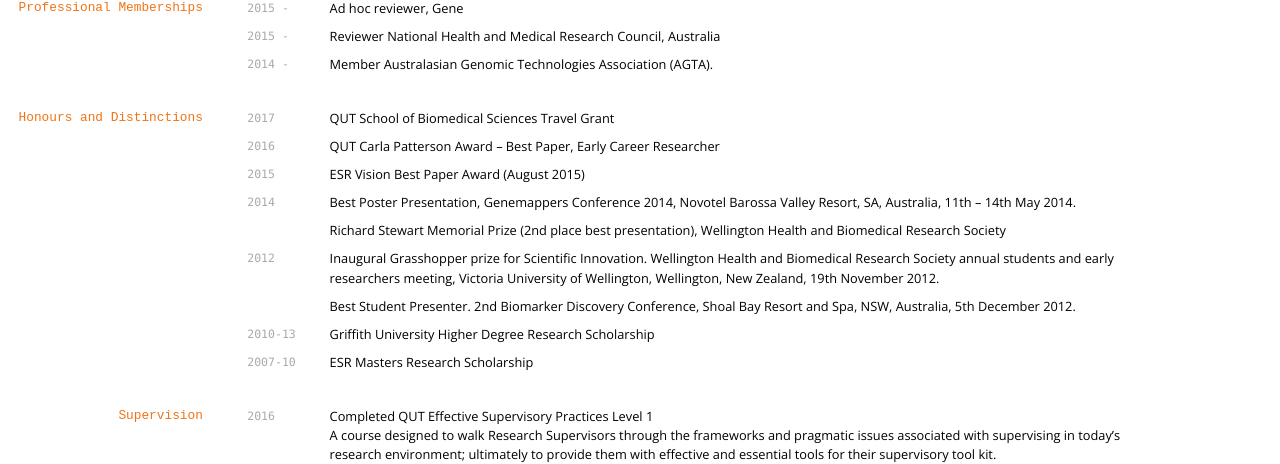
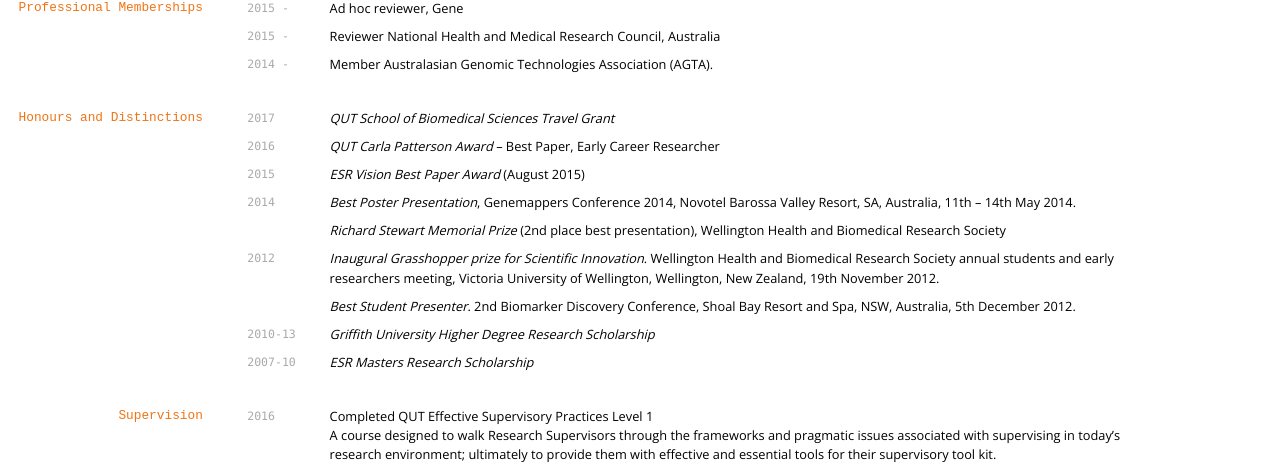
Before and after one commit to sirselim/Miles_CV, a Jekyll site: the page built from index.md, in a window 1280 px wide and 900 px high, scrolled down 825 px. Shown: the part 123-587 px from the top of the window. Built offline with Jekyll 4.4.1, drawn with Linux system fonts in a browser that asks for light colours; some web fonts are replaced.

Commit message:
updated CV

```diff
--- a/index.md
+++ b/index.md
@@ -85,29 +85,29 @@ Member Australasian Genomic Technologies Association (AGTA).
 ### Honours and Distinctions
 
 `2017`
-QUT School of Biomedical Sciences Travel Grant
+_QUT School of Biomedical Sciences Travel Grant_
 
 `2016`
-QUT Carla Patterson Award – Best Paper, Early Career Researcher
+_QUT Carla Patterson Award_ – Best Paper, Early Career Researcher
 
 `2015`
-ESR Vision Best Paper Award (August 2015)
+_ESR Vision Best Paper Award_ (August 2015)
 
 `2014`
-Best Poster Presentation, Genemappers Conference 2014, Novotel Barossa Valley Resort, SA, Australia, 11th – 14th May 2014.
+_Best Poster Presentation_, Genemappers Conference 2014, Novotel Barossa Valley Resort, SA, Australia, 11th – 14th May 2014.
 
-Richard Stewart Memorial Prize (2nd place best presentation), Wellington Health and Biomedical Research Society
+_Richard Stewart Memorial Prize_ (2nd place best presentation), Wellington Health and Biomedical Research Society
 
 `2012`
-Inaugural Grasshopper prize for Scientific Innovation. Wellington Health and Biomedical Research Society annual students and early researchers meeting, Victoria University of Wellington, Wellington, New Zealand, 19th November 2012.
+_Inaugural Grasshopper prize for Scientific Innovation_. Wellington Health and Biomedical Research Society annual students and early researchers meeting, Victoria University of Wellington, Wellington, New Zealand, 19th November 2012.
 
-Best Student Presenter. 2nd Biomarker Discovery Conference, Shoal Bay Resort and Spa, NSW, Australia, 5th December 2012.
+_Best Student Presenter_. 2nd Biomarker Discovery Conference, Shoal Bay Resort and Spa, NSW, Australia, 5th December 2012.
 
 `2010-13`
-Griffith University Higher Degree Research Scholarship
+_Griffith University Higher Degree Research Scholarship_
 
 `2007-10`
-ESR Masters Research Scholarship
+_ESR Masters Research Scholarship_
 
 ### Supervision
 
```
Also changed, not shown: 1 other file.
